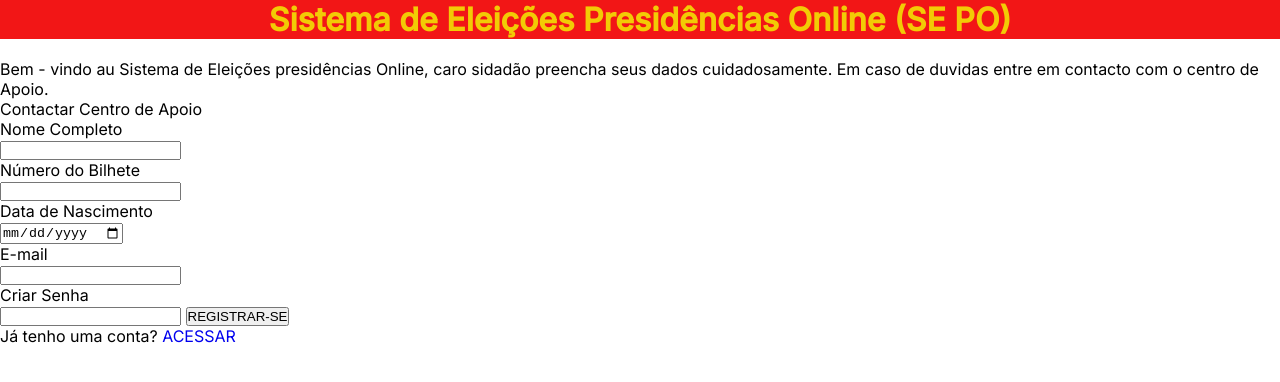
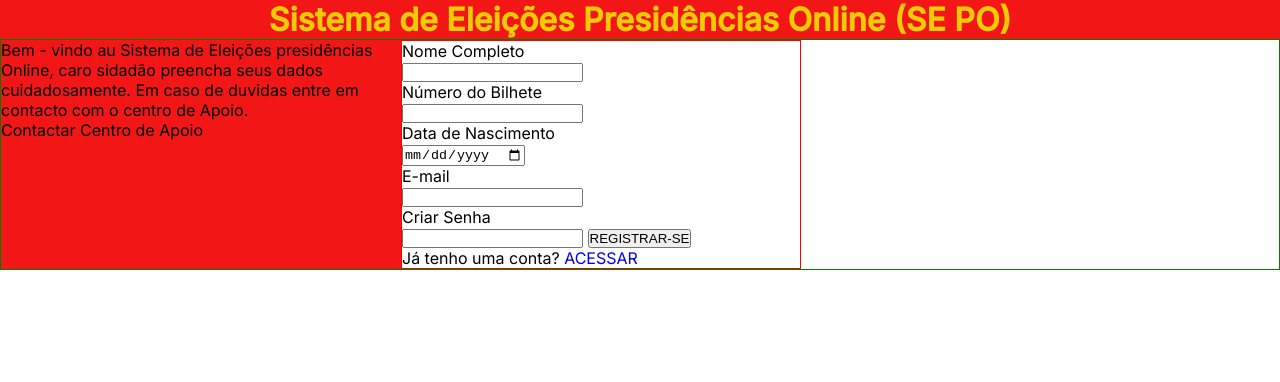
Before and after one commit to EdsonGaspar/Projecto-Bacharel, a plain HTML site: page sepo/logout.html in a window 1280 px wide. Drawn offline with Linux system fonts and the light colour scheme.

Commit message:
Inicio logOut

```diff
--- a/sepo/css/style.css
+++ b/sepo/css/style.css
@@ -315,3 +315,21 @@ main h2{
     color: #fff;
     border: 1px solid yellow;
 }
+/*Iniciando o Logout*/
+#logout-ver-bra{
+    display: flex;
+    border: 1px solid green;
+}
+#cabeca-log{
+    margin-bottom: 0;
+}
+/*Lado Vermelho*/
+.logout-vermelho{
+    width: 400px;
+    background-color: #F21616;
+}
+/*Lado Azul*/
+.logout-branco{
+    width: 400px;
+    border: 1px solid red;
+}
--- a/sepo/logout.html
+++ b/sepo/logout.html
@@ -7,12 +7,13 @@
     <link rel="stylesheet" href="./css/style.css">
 </head>
 <body>
-    <header>
+    <header id="cabeca-log">
         <h1>Sistema de Eleições   Presidências Online
         (SE  PO)
         </h1>
     </header>
     <main>
+        <section id="logout-ver-bra">
             <div class="logout-vermelho">
                 <p class="text-amarelo">Bem - vindo au Sistema de Eleições presidências Online,
                     caro sidadão preencha seus dados cuidadosamente.
@@ -22,7 +23,6 @@
                 <p class="contacto">
                     Contactar Centro de Apoio
                 </p>
-
             </div>
             <div class="logout-branco">
                 <form action="index.html">
@@ -39,8 +39,8 @@
                     <button class="submit">REGISTRAR-SE</button>
                     <p>Já tenho uma conta? <a href="login.html">ACESSAR</a></p>
                 </form>
-
             </div>
+        </section>
     </main>
 </body>
 </html>
```
Lines whose indentation alone changed are shown as unchanged.
